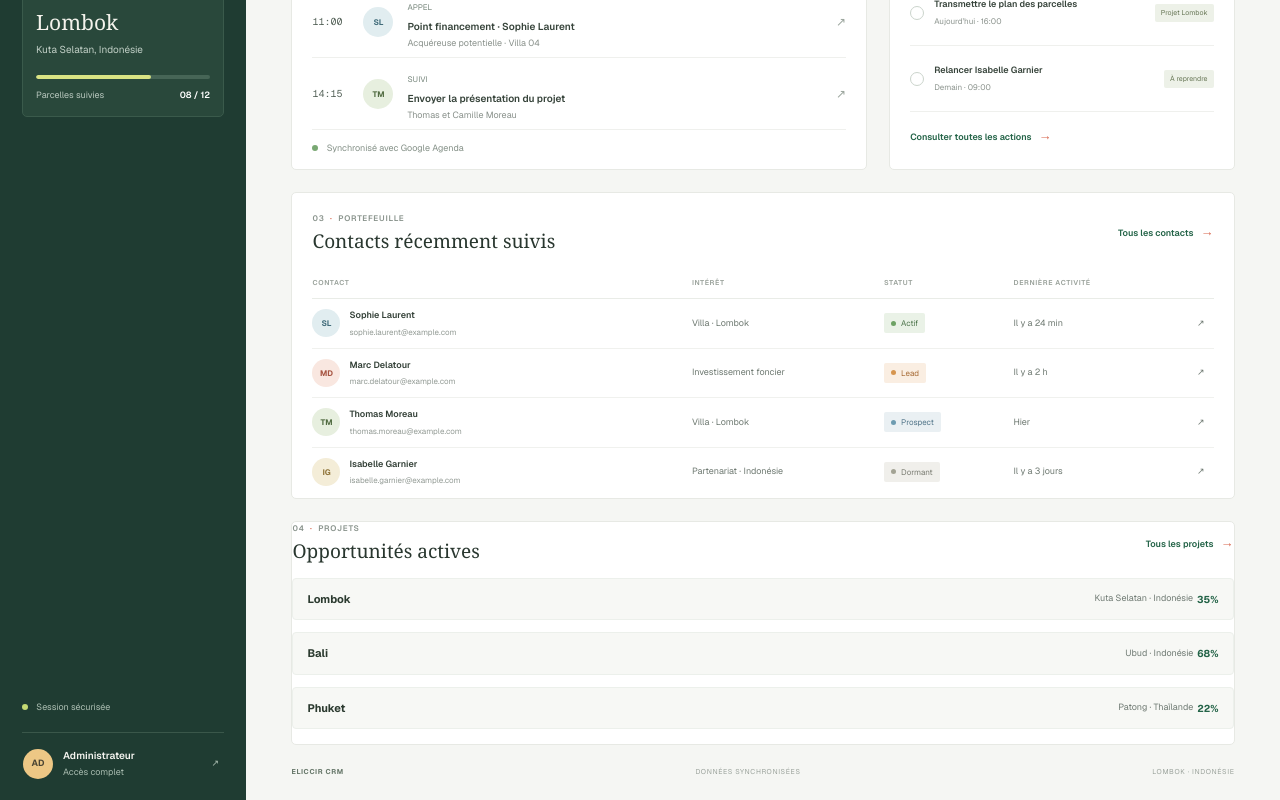
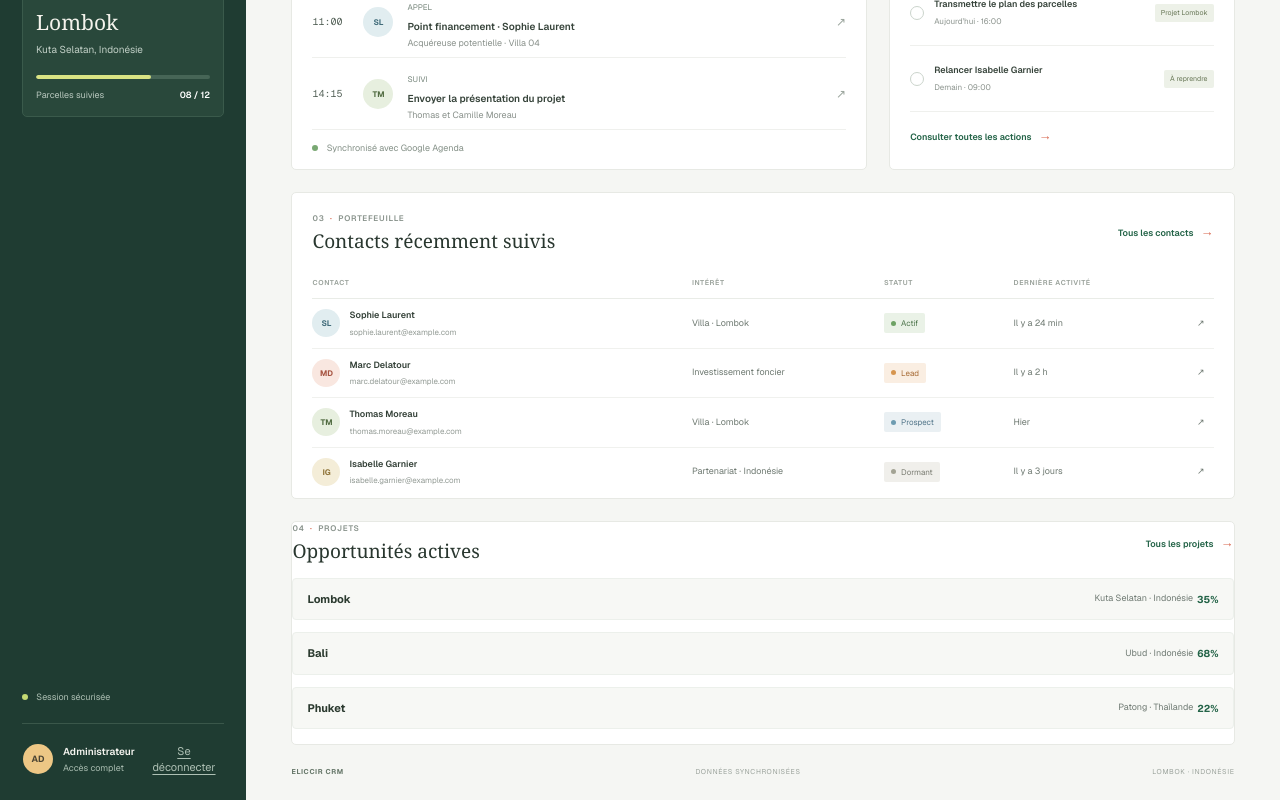
Before and after one commit to NathalieEl/CRM-Eliccir, a Next.js app: page / in a window 1280 px wide. Shown: the part 535-1335 px from the top of the page. Built offline with nearby package versions, Linux system fonts and the light colour scheme; no server answers; the database is empty.

Commit message:
Add visible logout action

```diff
--- a/app/globals.css
+++ b/app/globals.css
@@ -297,7 +297,7 @@ h2 { color: #29372f; font-family: Georgia, "Times New Roman", serif; font-size:
 .users-table-wrap { overflow-x: auto; }
 .user-delete-button { border: 0; background: transparent; color: var(--coral); cursor: pointer; font: inherit; font-size: 12px; }
 .profile-row form { margin-left: auto; }
-.profile-logout { border: 0; background: transparent; color: inherit; cursor: pointer; font: inherit; padding: 4px; }
+.profile-logout { border: 0; background: transparent; color: inherit; cursor: pointer; font: inherit; font-size: 11px; padding: 4px 0; text-decoration: underline; text-underline-offset: 3px; }
 
 @media (max-width: 520px) {
   .auth-panel { padding: 28px 22px; }
--- a/app/page.tsx
+++ b/app/page.tsx
@@ -152,7 +152,7 @@ export default async function Home() {
               <a className="sidebar-search-link" href="/search">Recherche globale</a>
             </div>
             <section className="sidebar-project" id="projects"><p>PROJET EN COURS</p><strong>Lombok</strong><span>Kuta Selatan, Indonésie</span><div className="project-progress"><i /></div><small>Parcelles suivies <b>08 / 12</b></small></section>
-            <div className="sidebar-bottom"><span className="online-dot" /> Session sécurisée<div className="profile-row"><span className="profile-avatar">AD</span><span><b>Administrateur</b><small>Accès complet</small></span><form action={logout}><button className="profile-logout" type="submit" aria-label="Se déconnecter">↗</button></form></div></div>
+            <div className="sidebar-bottom"><span className="online-dot" /> Session sécurisée<div className="profile-row"><span className="profile-avatar">AD</span><span><b>Administrateur</b><small>Accès complet</small></span><form action={logout}><button className="profile-logout" type="submit">Se déconnecter</button></form></div></div>
           </aside>
 
           <header className="topbar"><div className="breadcrumb"><span>ESPACE</span><i>/</i><b>Vue d’ensemble</b></div><div className="topbar-right"><time>Lundi 28 septembre 2026</time><span className="top-avatar">AD</span></div></header>
```
